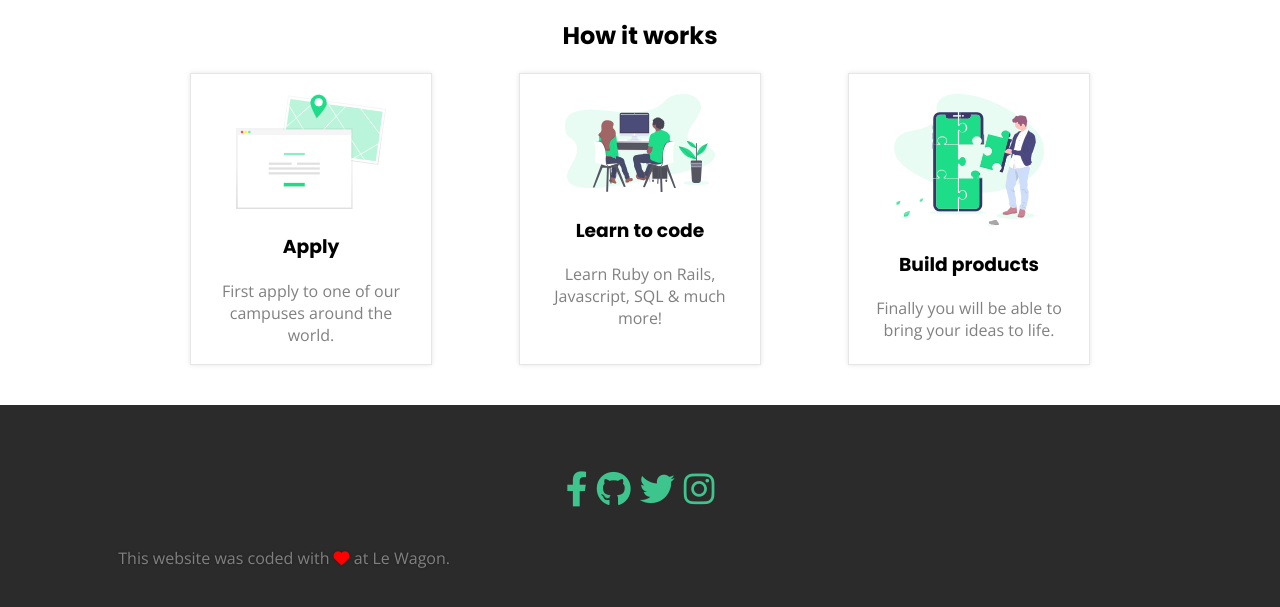
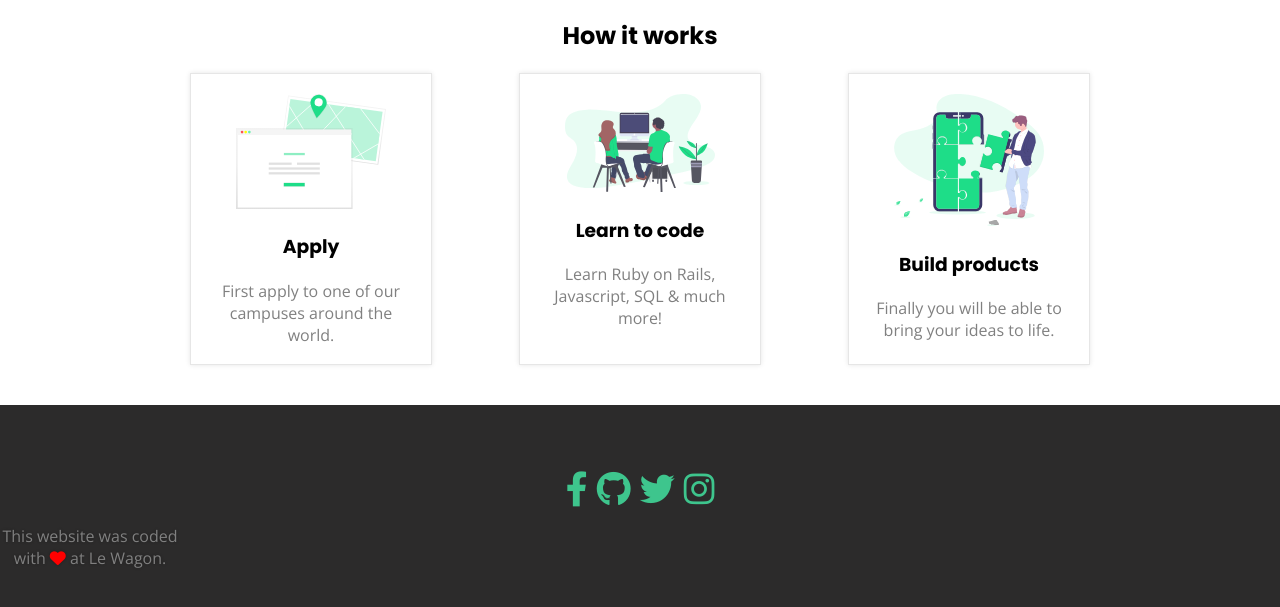
Before and after one commit to DanNg05/landing, a plain HTML site: page index.html in a window 1280 px wide. Shown: the part 602-1209 px from the top of the page. Drawn offline with nearby package versions, Linux system fonts and the light colour scheme.

Commit message:
change footer

```diff
--- a/css/components/footer.css
+++ b/css/components/footer.css
@@ -19,7 +19,7 @@
   text-align: center;
   position: absolute;
   bottom: 40px;
-  right: 830px;
+  right: 1100px;
 }
 
 #heart {
```
